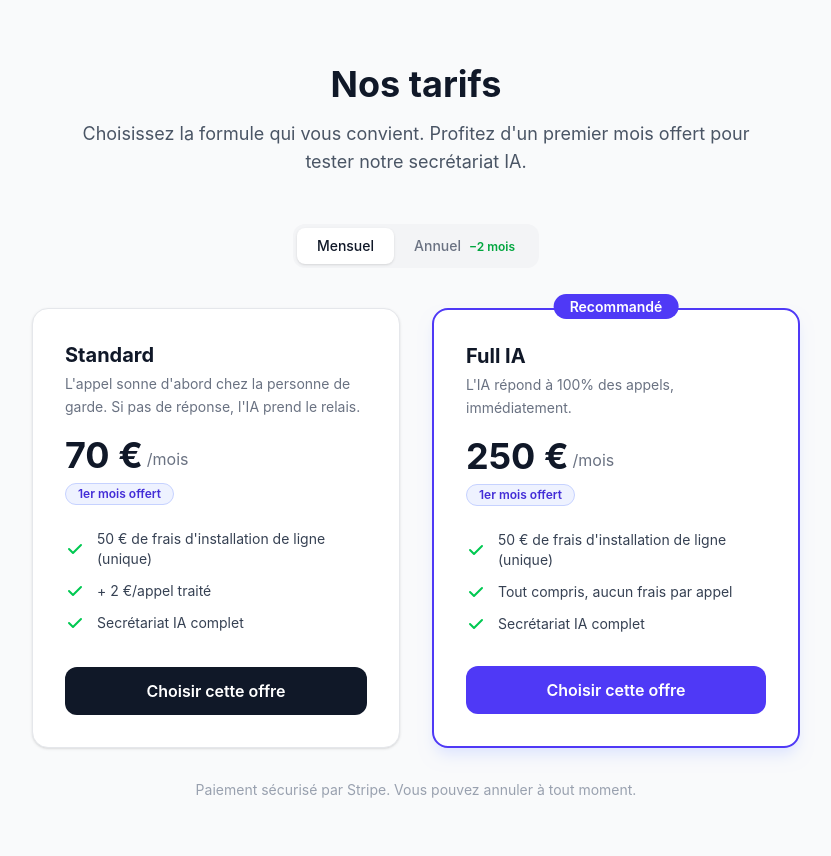
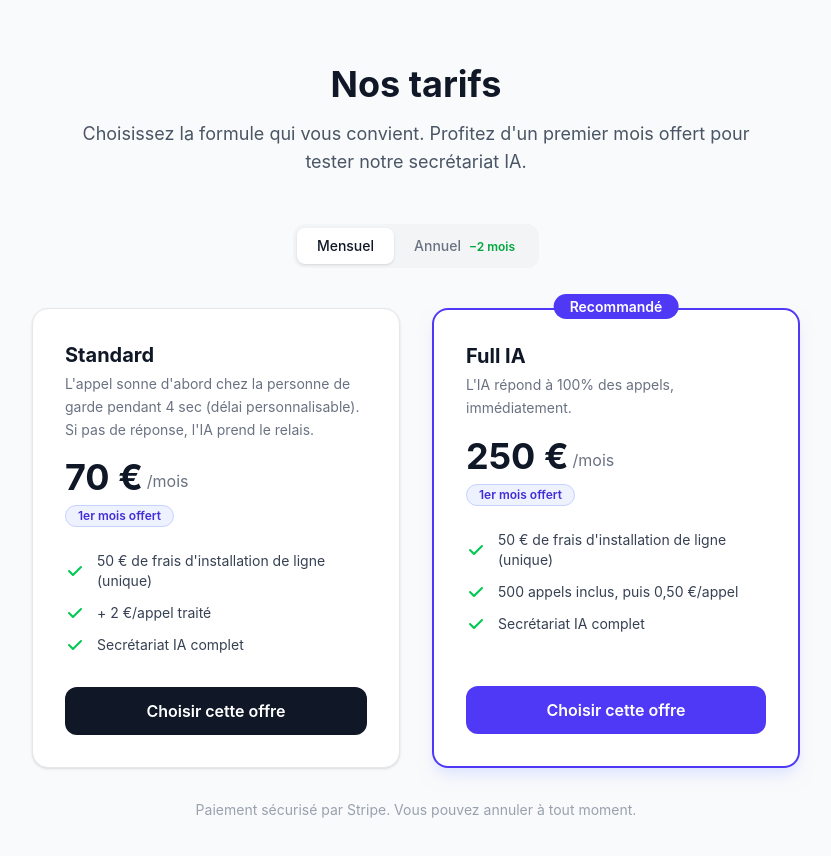
Before and after one commit to khollmes/colossence, a Next.js app: page /pricing in a window 1280 px wide. Shown: the top 856 px of the page, without its empty margins (224-1055 px from the left). Built offline with nearby package versions, Linux system fonts and the light colour scheme.

Commit message:
burning three drying rivers

```diff
--- a/components/PricingPlans.tsx
+++ b/components/PricingPlans.tsx
@@ -27,7 +27,7 @@ const PLANS: Record<Billing, PlanConfig[]> = {
     {
       name: "Standard",
       description:
-        "L'appel sonne d'abord chez la personne de garde. Si pas de réponse, l'IA prend le relais.",
+        "L'appel sonne d'abord chez la personne de garde pendant 4 sec (délai personnalisable). Si pas de réponse, l'IA prend le relais.",
       price: 70,
       unit: "mois",
       planEnum: "STANDARD_MENSUEL",
@@ -42,7 +42,7 @@ const PLANS: Record<Billing, PlanConfig[]> = {
       unit: "mois",
       planEnum: "FULLIA_MENSUEL",
       badge: "1er mois offert",
-      perCallNote: null,
+      perCallNote: "500 appels inclus, puis 0,50 €/appel",
       featured: true,
     },
   ],
@@ -50,7 +50,7 @@ const PLANS: Record<Billing, PlanConfig[]> = {
     {
       name: "Standard",
       description:
-        "L'appel sonne d'abord chez la personne de garde. Si pas de réponse, l'IA prend le relais.",
+        "L'appel sonne d'abord chez la personne de garde pendant 4 sec (délai personnalisable). Si pas de réponse, l'IA prend le relais.",
       price: 700,
       unit: "an",
       planEnum: "STANDARD_ANNUEL",
@@ -65,7 +65,7 @@ const PLANS: Record<Billing, PlanConfig[]> = {
       unit: "an",
       planEnum: "FULLIA_ANNUEL",
       savings: 1000, // 250 × 12 = 3 000 − 2 000
-      perCallNote: null,
+      perCallNote: "500 appels/mois inclus, puis 0,50 €/appel",
       featured: true,
     },
   ],
```
